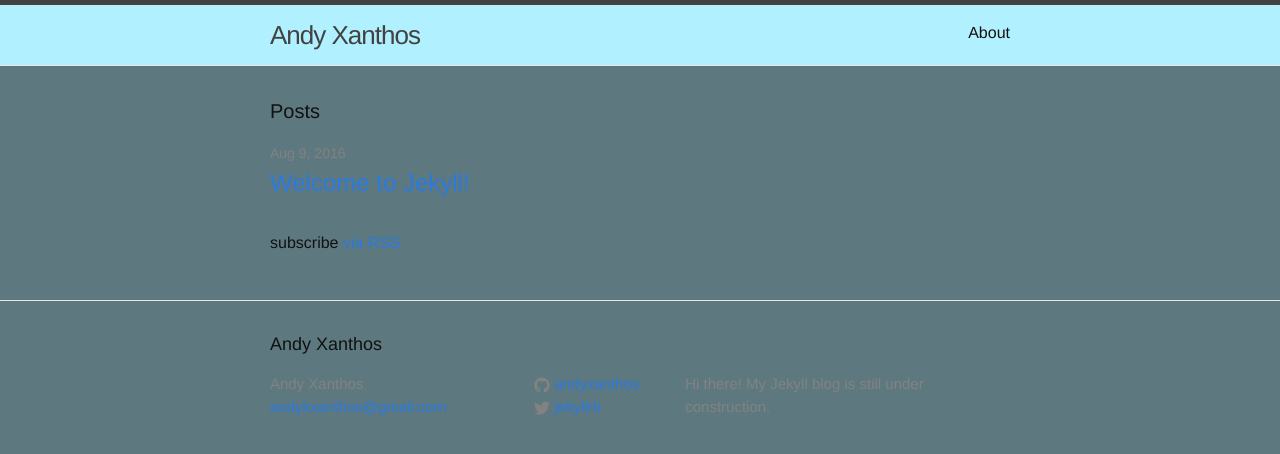
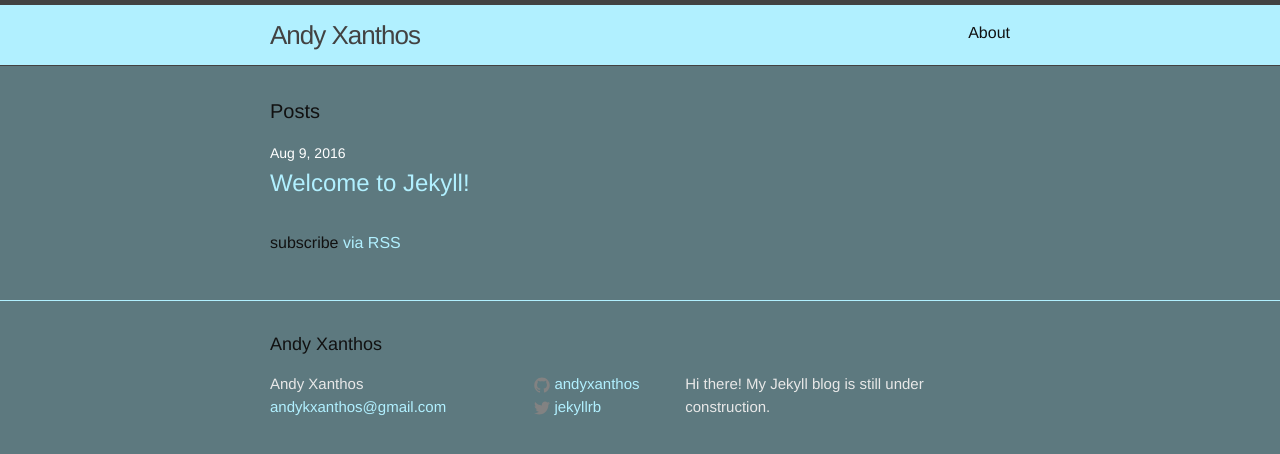
Before and after one commit to mvaneijgen/andyxanthos.github.io, a Jekyll site: the page built from index.html, in a window 1280 px wide. Shown: the top 454 px of the page. Built offline with Jekyll 4.4.1, drawn with Linux system fonts in a browser that asks for light colours.

Commit message:
finalized color scheme
“icy fresh”

```diff
--- a/_sass/_layout.scss
+++ b/_sass/_layout.scss
@@ -4,7 +4,7 @@
 .site-header {
     background-color: #B1F0FF;
     border-top: 5px solid $grey-color-dark;
-    border-bottom: 1px solid $grey-color-light;
+    border-bottom: 1px solid $grey-color-dark;
     min-height: 60px;
 
     // Positioning context for the mobile navigation icon
@@ -99,7 +99,7 @@
  * Site footer
  */
 .site-footer {
-    border-top: 1px solid $grey-color-light;
+    border-top: 1px solid $brand-color;
     padding: $spacing-unit 0;
 }
 
@@ -116,7 +116,7 @@
 
 .footer-col-wrapper {
     font-size: 15px;
-    color: $grey-color;
+    color: $grey-color-light;
     margin-left: -$spacing-unit / 2;
     @extend %clearfix;
 }
@@ -187,7 +187,7 @@
 
 .post-meta {
     font-size: $small-font-size;
-    color: $grey-color;
+    color: #FFFFFF;
 }
 
 .post-link {
--- a/css/main.scss
+++ b/css/main.scss
@@ -16,7 +16,7 @@ $spacing-unit:     30px;
 
 $text-color:       #111;
 $background-color: #5D797F;
-$brand-color:      #2a7ae2;
+$brand-color:      #B1F0FF;
 
 $grey-color:       #828282;
 $grey-color-light: lighten($grey-color, 40%);
```
